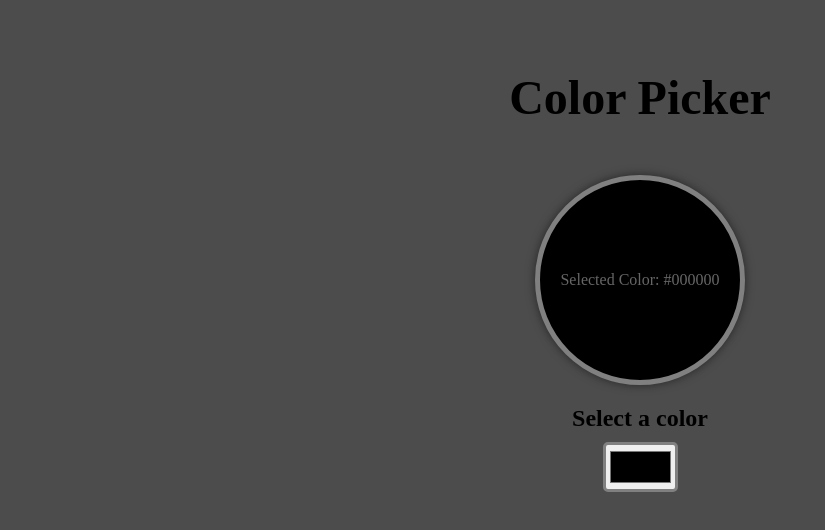
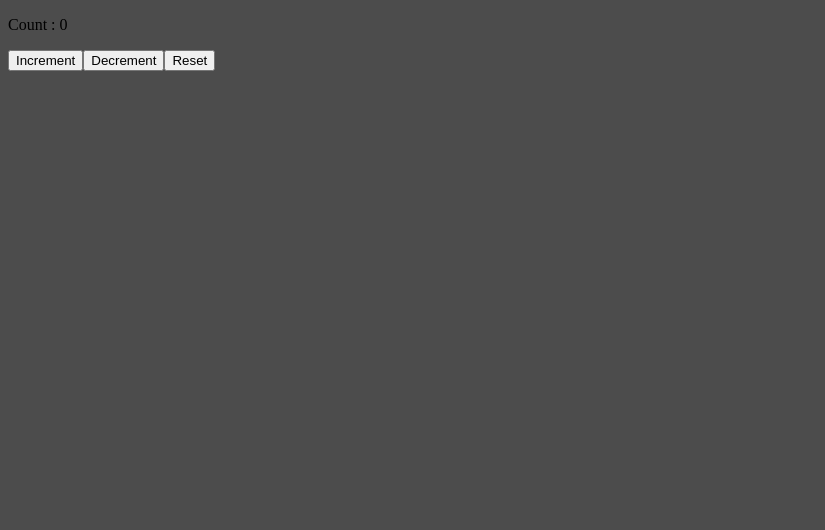
Before and after one commit to RomThpt/my-react-app, a React (Vite) app: page / in a window 1280 px wide. Shown: the top 530 px of the page, without its empty margins (0-825 px from the left). Built offline with nearby package versions, Linux system fonts and the light colour scheme.

Commit message:
feat: :sparkles: Counter with updater

```diff
--- a/src/App.jsx
+++ b/src/App.jsx
@@ -1,8 +1,8 @@
-import ColorPicker from "./ColorPicker";
+import MyComponent from "./MyComponent";
 function App() {
     return (
         <>
-            <ColorPicker />
+            <MyComponent />
         </>
     );
 }
--- a/src/ColorPicker.jsx
+++ /dev/null
@@ -1,22 +0,0 @@
-import React, { useState } from "react";
-
-const ColorPicker = () => {
-    const [color, setColor] = useState("#000000");
-
-    return (
-        <div className="color-picker-container">
-            <h1>Color Picker</h1>
-            <div className="color-display" style={{ backgroundColor: color }}>
-                <p>Selected Color: {color}</p>
-            </div>
-            <label>Select a color</label>
-            <input
-                type="color"
-                value={color}
-                onChange={(e) => setColor(e.target.value)}
-            ></input>
-        </div>
-    );
-};
-
-export default ColorPicker;
--- /dev/null
+++ b/src/MyComponent.jsx
@@ -0,0 +1,28 @@
+import React, { useState } from "react";
+
+const MyComponent = () => {
+    const [counter, counterState] = useState(0);
+
+    return (
+        <div>
+            <p>Count : {counter}</p>
+            <button
+                onClick={() => {
+                    counterState((c) => c + 1);
+                }}
+            >
+                Increment
+            </button>
+            <button
+                onClick={() => {
+                    counterState((c) => c - 1);
+                }}
+            >
+                Decrement
+            </button>
+            <button onClick={() => counterState(0)}>Reset</button>
+        </div>
+    );
+};
+
+export default MyComponent;
--- a/src/index.css
+++ b/src/index.css
@@ -1,55 +1,3 @@
 body {
     background-color: rgb(76, 76, 76);
 }
-
-.body {
-    font-family: "Courier New", Courier, monospace;
-    font-size: 20px;
-    color: white;
-}
-
-.color-picker-container {
-    display: flex;
-    flex-direction: column;
-    align-items: center;
-    margin-top: 20px;
-}
-
-h1 {
-    margin: 50px;
-    font-size: 3rem;
-}
-
-.color-display {
-    width: 200px;
-    height: 200px;
-    border-radius: 50%;
-    display: flex;
-    justify-content: center;
-    align-items: center;
-    background-color: rgb(255, 255, 255);
-    box-shadow: 0 0 10px rgba(0, 0, 0, 0.5);
-    border: 5px solid hsl(0, 0%, 50%);
-    margin-bottom: 20px;
-    transition: 0.2s ease;
-}
-
-.color-display p {
-    color: hsl(0, 0%, 40%);
-    font-size: 1em;
-    text-align: center;
-}
-
-label {
-    font-size: 1.5rem;
-    font-weight: bold;
-    margin-bottom: 10px;
-}
-
-input[type="color"] {
-    width: 75px;
-    height: 50px;
-    padding: 2px;
-    border-radius: 5px;
-    border: 3px solid hsl(0, 0%, 50%);
-}
```
